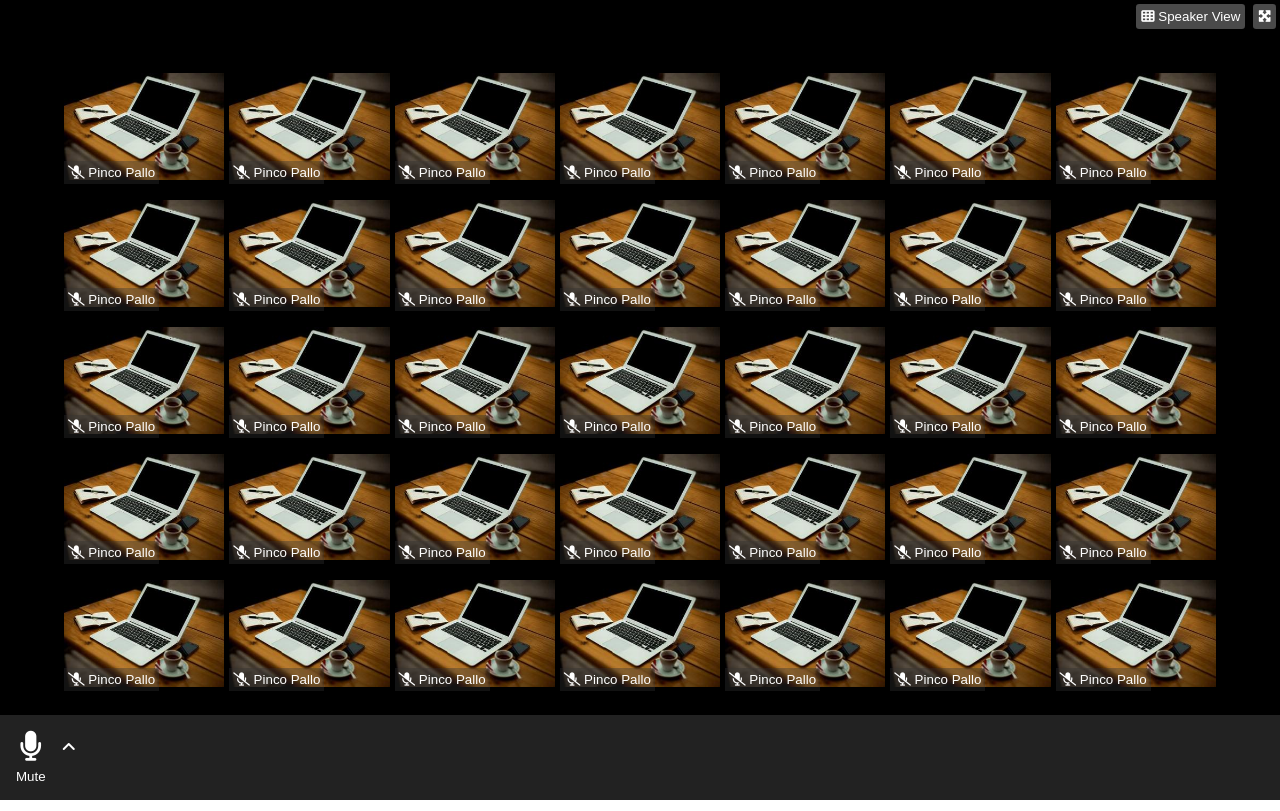
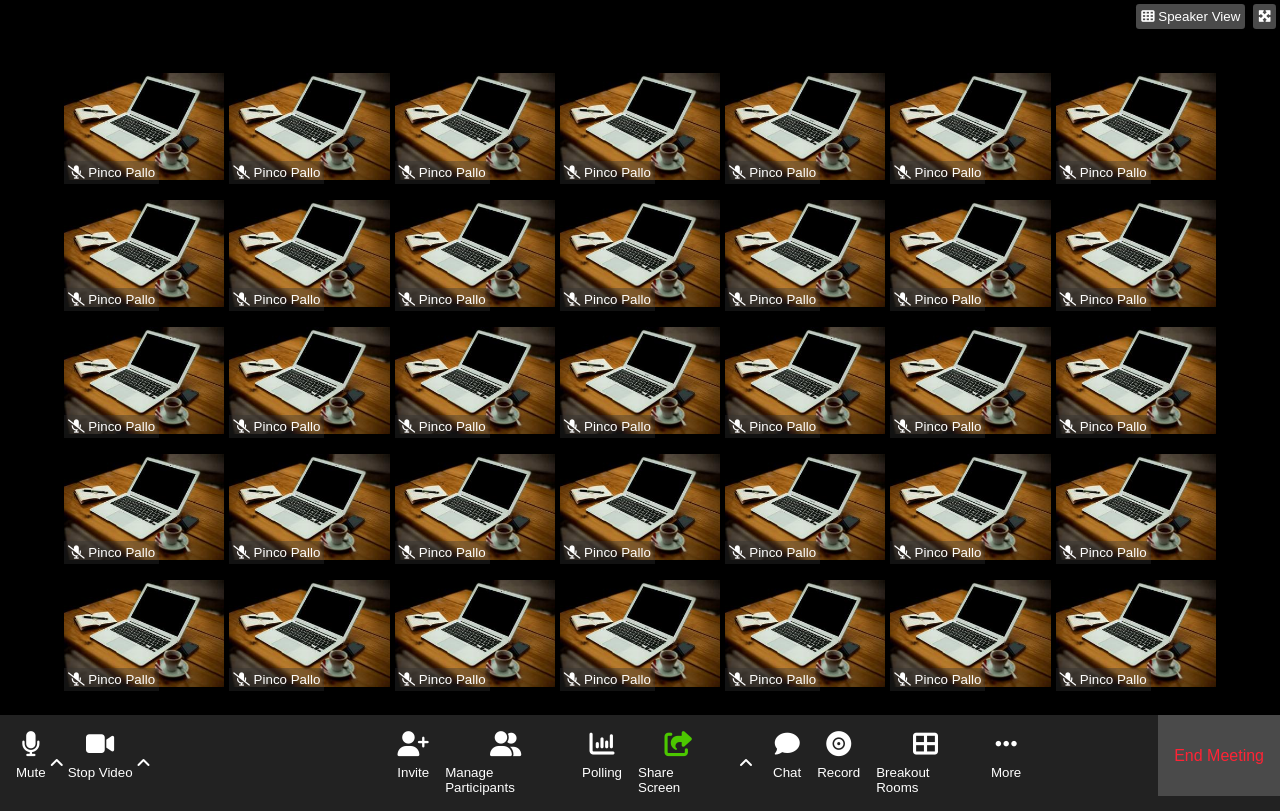
Before and after one commit to filippogiovannoni/html-css-zoom, a plain HTML site: page index.html in a window 1280 px wide. Drawn offline with Linux system fonts and the light colour scheme.

Commit message:
add footer with buttons

```diff
--- a/css/style.css
+++ b/css/style.css
@@ -17,6 +17,8 @@
 
 body {
     font-family: Arial, Helvetica, sans-serif;
+    max-width: 100vw;
+    max-height: 100vh;
 }
 
 /* Endregion Common */
@@ -75,6 +77,7 @@ body {
     padding-top: 2rem;
     padding-bottom: 1rem;
 }
+
 .row img {
     max-width: 100%;
 }
@@ -102,9 +105,22 @@ body {
     padding: 1rem;
 }
 
-.fa-microphone {
+.fa-microphone,
+.fa-video,
+.fa-user-plus,
+.fa-user-group,
+.fa-chart-column,
+.fa-comment,
+.fa-record-vinyl,
+.fa-table-cells-large,
+.fa-ellipsis {
     color: var(--zoom-white);
-    font-size: 30px;
+    font-size: 25px;
+}
+
+.fa-share-from-square {
+    color: var(--zoom-success);
+    font-size: 25px;
 }
 
 span {
@@ -113,12 +129,51 @@ span {
 }
 
 
-.mute.d-flex {
+.mute.d-flex,
+.video.d-flex,
+.invite.d-flex,
+.manage.d-flex,
+.polling.d-flex,
+.share.d-flex,
+.chat.d-flex,
+.record.d-flex,
+.table.d-flex,
+.more.d-flex {
     flex-direction: column;
     gap: 0.5rem;
 }
 
 .fa-angle-up {
-    padding: 0.5rem 1rem;
+    padding: 0.5rem 0.25rem;
     color: white;
 }
+
+i.fa-solid.fa-angle-up {
+    align-self: center;
+}
+
+.btn-center.d-flex {
+    width: 50%;
+    margin: auto;
+    gap: 1rem;
+}
+
+#site_footer {
+    position: relative;
+}
+
+.meeting {
+    position: absolute;
+    color: var(--zoom-alert);
+    right: 0;
+    top: 32px;
+}
+
+.meeting a {
+    text-decoration: none;
+    color: var(--zoom-alert);
+    background-color: var(--zoom-grey);
+    padding: 2rem 1rem;
+
+
+}
--- a/index.html
+++ b/index.html
@@ -257,14 +257,57 @@
     <footer id="site_footer">
 
         <div class="options d-flex">
-        <div class="buttons">
+            <div class="btn-left d-flex">
                 <div class="mute d-flex">
                     <a class="txt-center" href="#"><i class="fa-solid fa-microphone"></i></a>
                     <span>Mute</span>
                 </div>
+                <i class="fa-solid fa-angle-up"></i>
+                <div class="video d-flex">
+                    <a class="txt-center" href="#"><i class="fa-solid fa-video"></i></a>
+                    <span>Stop Video</span>
                 </div>
-        <a href="#"><i class="fa-solid fa-angle-up"></i></a>
+                <i class="fa-solid fa-angle-up"></i>
+            </div>
+            <div class="btn-center d-flex">
+                <div class="invite d-flex">
+                    <a class="txt-center" href="#"><i class="fa-solid fa-user-plus"></i></a>
+                    <span>Invite</span>
+                </div>
+                <div class="manage d-flex">
+                    <a class="txt-center" href="#"><i class="fa-solid fa-user-group"></i></a>
+                    <span>Manage Participants</span>
+                </div>
+                <div class="polling d-flex">
+                    <a class="txt-center" href="#"><i class="fa-solid fa-chart-column"></i></a>
+                    <span>Polling</span>
+                </div>
+                <div class="share d-flex">
+                    <a class="txt-center" href="#"><i class="fa-solid fa-share-from-square"></i></a>
+                    <span>Share Screen</span>
+                </div>
+                <i class="fa-solid fa-angle-up"></i>
+                <div class="chat d-flex">
+                    <a class="txt-center" href="#"><i class="fa-solid fa-comment"></i></a>
+                    <span>Chat</span>
+                </div>
+                <div class="record d-flex">
+                    <a class="txt-center" href="#"><i class="fa-solid fa-record-vinyl"></i></a>
+                    <span>Record</span>
+                </div>
+                <div class="table d-flex">
+                    <a class="txt-center" href="#"><i class="fa-solid fa-table-cells-large"></i></a>
+                    <span>Breakout Rooms</span>
+                </div>
+                <div class="more d-flex">
+                    <a class="txt-center" href="#"><i class="fa-solid fa-ellipsis"></i></a>
+                    <span>More</span>
+                </div>
+            </div>
+        </div>
 
+        <div class="meeting">
+            <a href="#">End Meeting</a>
         </div>
 
     </footer>
```
Lines whose indentation alone changed are shown as unchanged.
